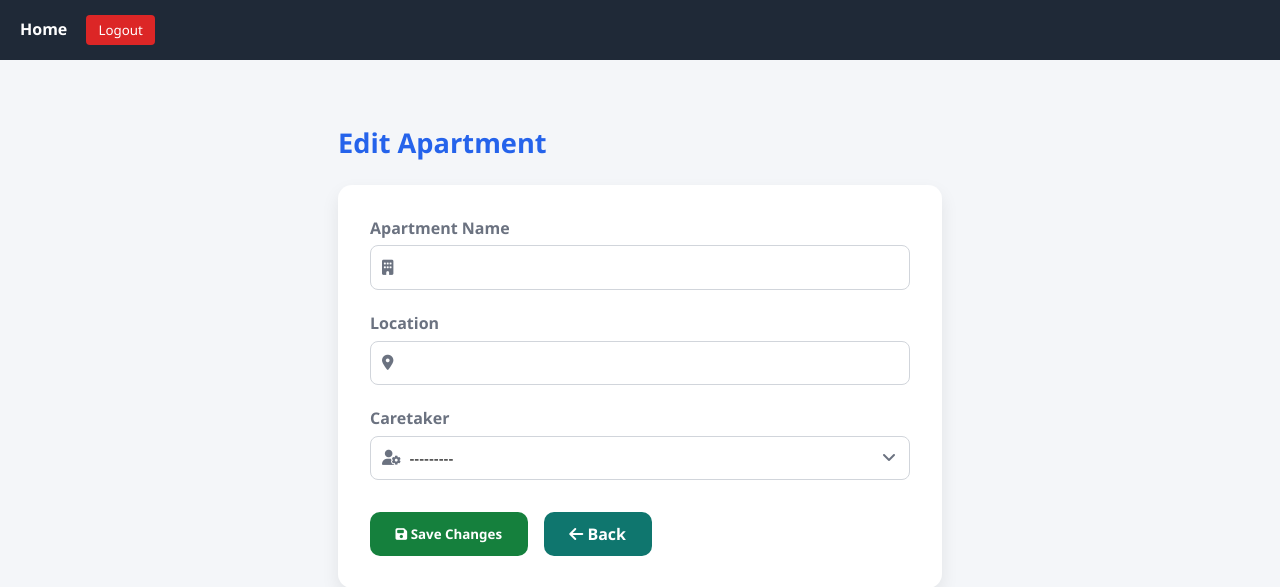
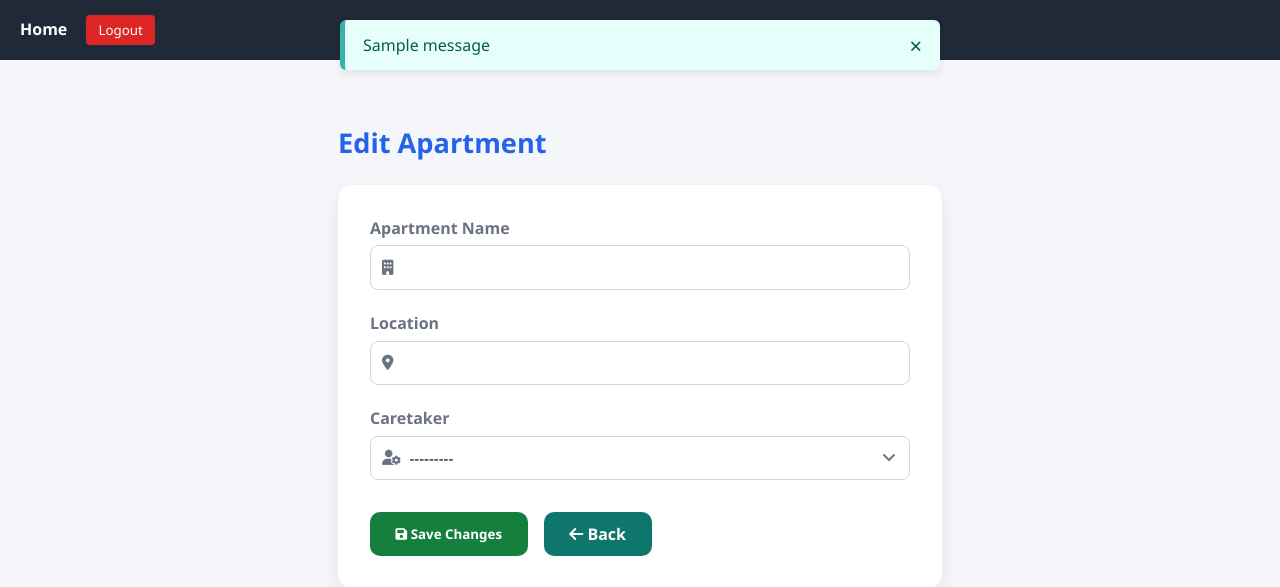
Before and after one commit to LAFlame694/Landlord-Management-System, a Django app: page /apartments/add/ in a window 1280 px wide. Shown: the top 587 px of the page. Run offline with Django 5.2, Linux system fonts and the light colour scheme; a user stored in the database is signed in; tables that the repository leaves empty hold one stand-in row (values such as "Sample post"); one stand-in notice (Sample message) is shown.

Commit message:
added django messages

```diff
--- a/properties/views.py
+++ b/properties/views.py
@@ -6,6 +6,7 @@ from .forms import ApartmentForm, UnitForm, TenantForm, TenantAssignmentForm
 from django.core.exceptions import PermissionDenied
 from django.utils import timezone
 from django.db.models import Count
+from django.contrib import messages
 
 # Create your views here.
 @login_required
@@ -89,6 +90,7 @@ def unit_create(request, apartment_id):
             unit = form.save(commit=False)
             unit.apartment = apartment
             unit.save()
+            messages.success(request, "Unit added successfully.")
             return redirect('apartment_units', apartment_id=apartment.id)
     else:
         form = UnitForm()
@@ -111,8 +113,10 @@ def unit_edit(request, pk):
         form = UnitForm(request.POST, instance=unit)
         if form.is_valid():
             form.save()
+            messages.success(request, "Unit updated successfully.")
             return redirect('apartment_units', apartment_id=unit.apartment.id)
     else:
+        # this form represents an existing object
         form = UnitForm(instance=unit)
 
     return render(request, 'properties/unit_form.html', {
@@ -170,6 +174,7 @@ def apartment_create(request):
             apartment.landlord = request.user
             apartment.save()
             form.save_m2m()
+            messages.success(request, "Apartment added successfully.")
             return redirect('apartment_list')
     else:
         form = ApartmentForm()
--- a/static/global/css/base.css
+++ b/static/global/css/base.css
@@ -37,3 +37,39 @@ header a {
     cursor: pointer;
     border-radius: 4px;
 }
+
+.messages-container {
+    position: fixed;
+    top: 20px;
+    left: 50%;
+    transform: translateX(-50%);
+    z-index: 9999;
+    width: 90%;
+    max-width: 600px;
+}
+
+.alert {
+    display: flex;
+    justify-content: space-between;
+    align-items: center;
+    background-color: #e6fffa;
+    border-left: 5px solid #38b2ac;
+    padding: 14px 18px;
+    margin-bottom: 10px;
+    border-radius: 6px;
+    box-shadow: 0 4px 10px rgba(0,0,0,0.08);
+    font-weight: 500;
+}
+
+.alert-success {
+    color: #065f46;
+}
+
+.alert-close {
+    background: none;
+    border: none;
+    font-size: 22px;
+    cursor: pointer;
+    color: #065f46;
+    line-height: 1;
+}
--- a/templates/base.html
+++ b/templates/base.html
@@ -21,6 +21,19 @@
         {% endif %}
     </header>
 
+    {% if messages %}
+    <div class="messages-container">
+        {% for message in messages %}
+        <div class="alert alert-success">
+            <span class="alert-text">{{ message }}</span>
+            <button class="alert-close" onclick="this.parentElement.remove()">
+                &times;
+            </button>
+        </div>
+        {% endfor %}
+    </div>
+    {% endif %}
+
     <div class="container">
         {% block content %}
         {% endblock %}
```
